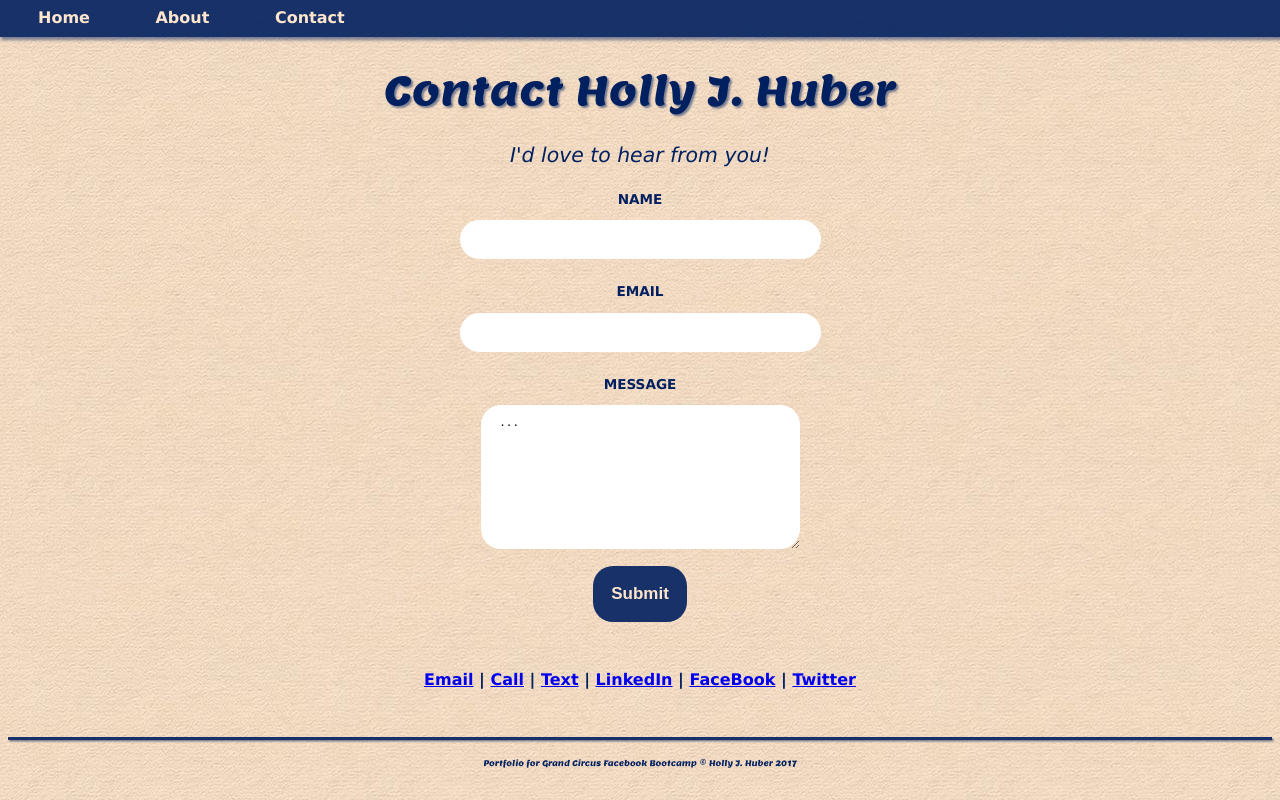
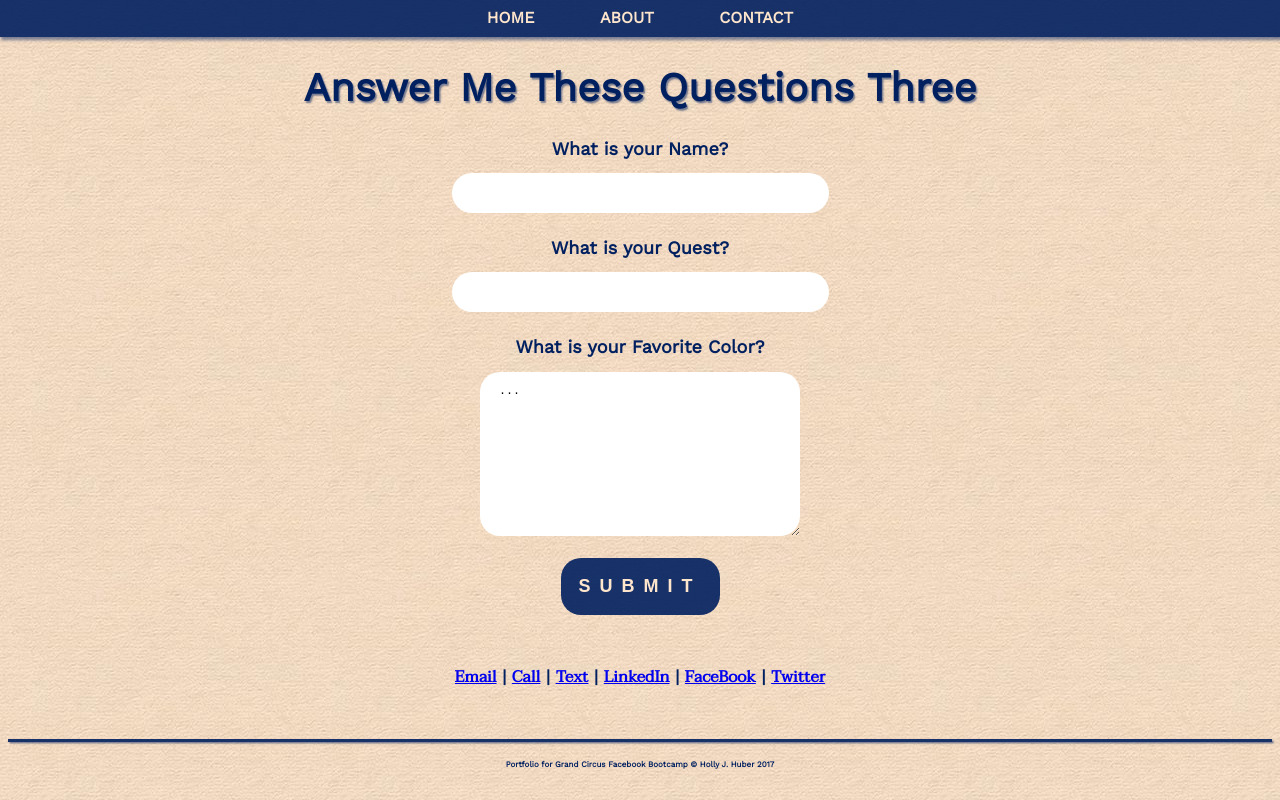
Before and after one commit to HollyJHuber/HuberPortfolio, a plain HTML site: page contact.html in a window 1280 px wide. Drawn offline with nearby package versions, Linux system fonts and the light colour scheme.

Commit message:
initialize Deliverable2

```diff
--- a/contact.html
+++ b/contact.html
@@ -3,31 +3,30 @@
 
     <head>
         <title>Contact Holly J. Huber</title>
-        <link rel="stylesheet" href="https://fonts.googleapis.com/css?family=Lemon">
+        <link rel="stylesheet" href="https://fonts.googleapis.com/css?family=Taviraj|Work+Sans">
         <link href="css/styles.css" type="text/css" rel="stylesheet" />
     </head>
     <body>
 
         <header>
             <nav>
-                <a href="index.html">Home</a>
-                <a href="about.html">About</a>
-                <a href="contact.html">Contact</a>
+                <a href="index.html">HOME</a>
+                <a href="about.html">ABOUT</a>
+                <a href="contact.html">CONTACT</a>
             </nav>
-            <h1>Contact Holly J. Huber</h1>
+            <h1>Answer Me These Questions Three</h1>
         </header>
 
 <!-- start contact content -->
 
 
         <form id="contactForm" action="" method="">
-            <h2>I'd love to hear from you!</h2>
-            <p class="label">NAME</p>
+            <p class="label">What is your Name?</p>
             <p><input type="text" size="40" name="Name" required="required" /></p>
-            <p class="label">EMAIL</p>
-            <p><input type="email" size="40" name="Email" required="required"/></p>
-            <p class="label">MESSAGE</p>
-            <p><textarea name="Message" rows="10" cols="40" > ... </textarea></p>
+            <p class="label">What is your Quest?</p>
+            <p><input type="text" size="40" name="Quest" required="required"/></p>
+            <p class="label">What is your Favorite Color?</p>
+            <p><textarea name="Color" rows="10" cols="40" > ... </textarea></p>
             <p><input type="submit" name="Submit" /></p>
         </form>
 
--- a/css/styles.css
+++ b/css/styles.css
@@ -1,27 +1,23 @@
 body {
     background-image: url("../images/paper_tile.jpg");
     background-color: rgba(255,230,204, 0.8);
-    font-family: Verdana, Arial, sans-serif;
+    font-family: Taviraj, Arial, sans-serif;
     color: rgb(0,32,96);
 }
 
-h1, h3, h5, footer {
+h1, h3, h5, nav, footer, .quote, #contactForm .label {
     text-align: center;
+    font-family: 'Work Sans', cursive;
+    font-weight: bold;
 }
 h1 {
-    font-family: 'Lemon', cursive;
-    text-shadow: 2px 2px 2px rgba(0,32,96,0.5);
+    text-shadow: 1.5px 1.5px 1.5px rgba(0,32,96,0.5);
     font-size: 2.5em;
-    font-weight: normal;
-}
-h5 {
-    font-weight: normal;
 }
 
 nav {
     background-color: rgba(0,32,96,0.9);
     box-shadow: 3px 3px 3px rgba(0,32,96,0.5);
-    font-weight: bold;
     padding: 10px;
     width: 100%;
     margin-left:-10px;
@@ -43,7 +39,6 @@ nav a {
 .footer p {
     font-size: .5em;
     margin-top: 18px;
-    font-family: 'Lemon', cursive;
 }
 
 .hrFooter {
@@ -74,7 +69,7 @@ img{
 }
 
 .column p, .column li, .aboutText p {
-    font-size: .85em;
+    font-size: .9em;
     line-height: 1.5em;
     margin: 12px 12px;
 }
@@ -92,16 +87,16 @@ img{
 }
 .quote {
     float: left;
-    font-style: italic;
+    text-align: left;
     font-size: 1em;
+    font-style: normal;
     line-height: 1.75em;
     margin: 0 36px;
 }
 .quote p {
     text-align: right;
     margin: -12px 36px 8px 0px;
-    font-style: normal;
-    font-size: .65em;
+    font-size: .75em;
 }
 
 .hrBlockquote {
@@ -118,7 +113,7 @@ img{
 }
 
 .aboutList {
-    font-size: .85em;
+    font-size: .9em;
     line-height: 1.85em;
     margin: 24px 24px 24px 36px;
     float: left;
@@ -138,7 +133,7 @@ img{
 
 #contactForm {
     text-align: center;
-    font-size: .85em;
+    font-size: .9em;
 }
 
 #contactForm h2 {
@@ -147,7 +142,7 @@ img{
 }
 
 #contactForm .label {
-    font-weight: bold;
+    font-size: 1.25em;
     margin: 24px 0 6px 0;
 }
 
@@ -159,10 +154,12 @@ input, textarea {
 }
 
 input[type=submit] {
+    text-transform: uppercase;
     background-color: rgba(0,32,96,0.9);
     color: rgb(255,230,204);
     font-weight: bold;
     font-size: 1.25em;
+    letter-spacing: .5em;
     padding: 18px;
     border-radius: 20px;
     border: none;
```
Also changed, not shown: about.html (+4 -4 lines), index.html (+5 -5 lines).
